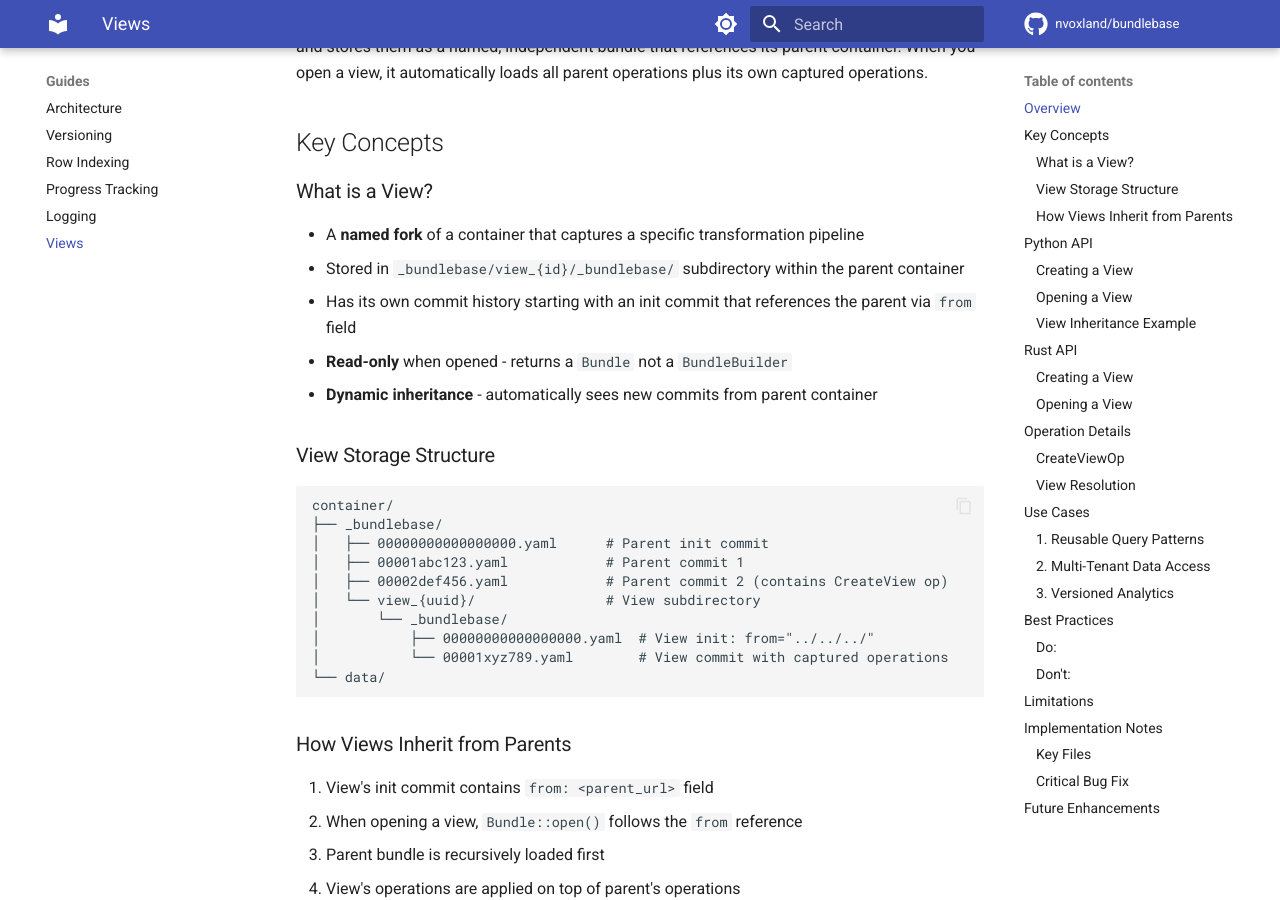
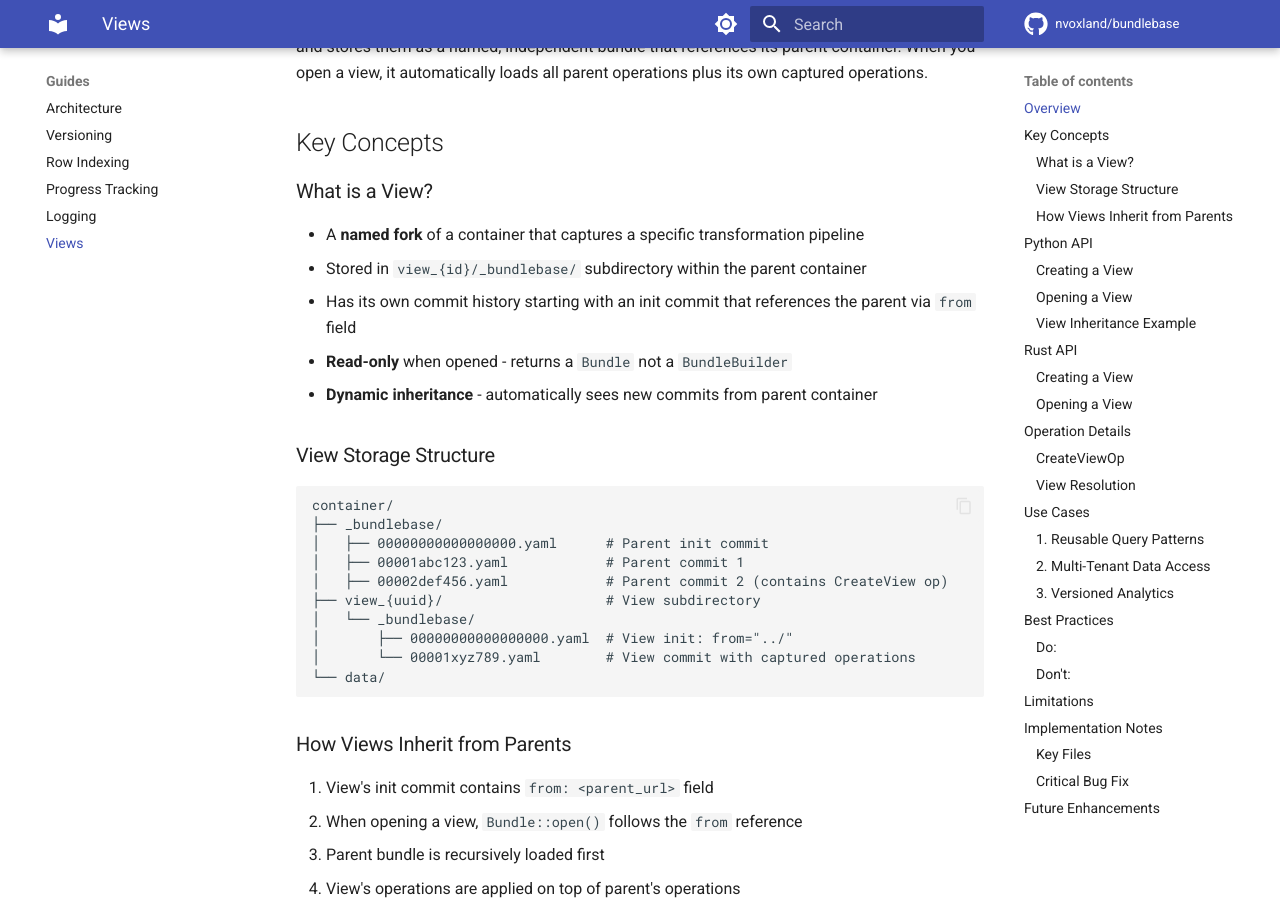
Before and after one commit to nvoxland/bundlebase, an MkDocs documentation site: the page built from docs/guides/views.md, in a window 1280 px wide and 900 px high, scrolled down 387 px. Built offline with MkDocs 1.6.1 and Material for MkDocs 9.7.7, drawn with Linux system fonts in a browser that asks for light colours; comment, search, counter and statistics services are not loaded; some of the changed text lies outside the part shown.

Commit message:
Don't store views under _bundlebase

````diff
--- a/docs/guides/views.md
+++ b/docs/guides/views.md
@@ -11,7 +11,7 @@ A view captures uncommitted operations (like `select()`, `filter()`, etc.) from
 ### What is a View?
 
 - A **named fork** of a container that captures a specific transformation pipeline
-- Stored in `_bundlebase/view_{id}/_bundlebase/` subdirectory within the parent container
+- Stored in `view_{id}/_bundlebase/` subdirectory within the parent container
 - Has its own commit history starting with an init commit that references the parent via `from` field
 - **Read-only** when opened - returns a `Bundle` not a `BundleBuilder`
 - **Dynamic inheritance** - automatically sees new commits from parent container
@@ -24,10 +24,10 @@ container/
 │   ├── 00000000000000000.yaml      # Parent init commit
 │   ├── 00001abc123.yaml            # Parent commit 1
 │   ├── 00002def456.yaml            # Parent commit 2 (contains CreateView op)
-│   └── view_{uuid}/                # View subdirectory
-│       └── _bundlebase/
-│           ├── 00000000000000000.yaml  # View init: from="../../../"
-│           └── 00001xyz789.yaml        # View commit with captured operations
+├── view_{uuid}/                    # View subdirectory
+│   └── _bundlebase/
+│       ├── 00000000000000000.yaml  # View init: from="../"
+│       └── 00001xyz789.yaml        # View commit with captured operations
 └── data/
 ```
 
@@ -144,7 +144,7 @@ The `CreateViewOp` operation is created when you call `create_view()`. It:
 
 1. **Captures operations** - Extracts all uncommitted operations from the source BundleBuilder
 2. **Generates view ID** - Creates unique ObjectId for the view directory
-3. **Creates view directory** - `_bundlebase/view_{id}/_bundlebase/`
+3. **Creates view directory** - `view_{id}/_bundlebase/`
 4. **Writes init commit** - With `from` field pointing to parent container URL
 5. **Writes first commit** - Contains the captured operations
 6. **Registers view** - Stores name→ID mapping in parent Bundle's `views` HashMap
@@ -158,7 +158,7 @@ When applied to a Bundle:
 When you call `view(name)`:
 
 1. Looks up view ID from `bundle.views` HashMap
-2. Constructs view path: `<parent>/_bundlebase/view_{id}/`
+2. Constructs view path: `<parent>/view_{id}/`
 3. Calls `Bundle::open()` on view path
 4. Bundle loading process:
    - Reads view's init commit
````
Also changed, not shown: claude/10-VIEWS.md (+7 -7 lines), 2 other files.
